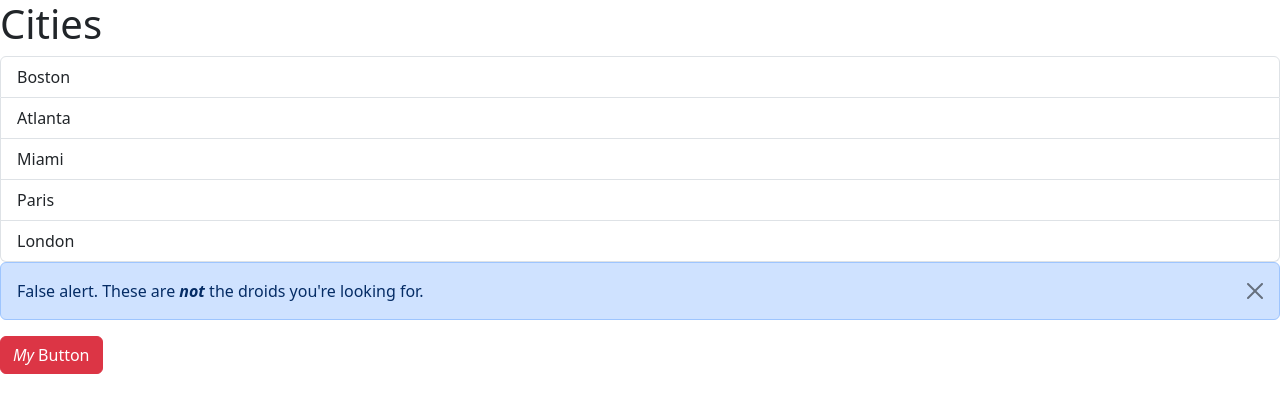
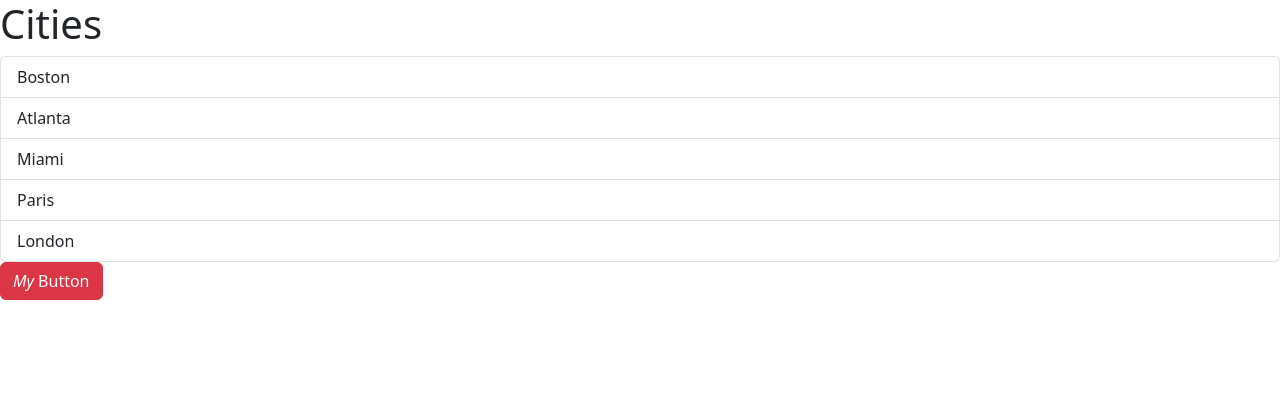
Before and after one commit to htack210/react_js, a React (Vite) app in the folder react-app/: page / in a window 1280 px wide. Shown: the top 412 px of the page. Built offline with nearby package versions, Linux system fonts and the light colour scheme.

Commit message:
Updated main.tsx

```diff
--- a/react-app/src/main.tsx
+++ b/react-app/src/main.tsx
@@ -1,14 +1,14 @@
 import React from "react";
 import ReactDOM from "react-dom/client";
 import AppList from "./AppListGroup.tsx";
-import AppAlert from "./AppAlert.tsx";
+// import AppAlert from "./AppAlert.tsx";
 import AppBtn from "./AppButton.tsx";
 import "bootstrap/dist/css/bootstrap.css";
 
 ReactDOM.createRoot(document.getElementById("root")!).render(
   <React.StrictMode>
     <AppList />
-    <AppAlert />
+    {/* <AppAlert /> */}
     <AppBtn />
   </React.StrictMode>
 );
```
